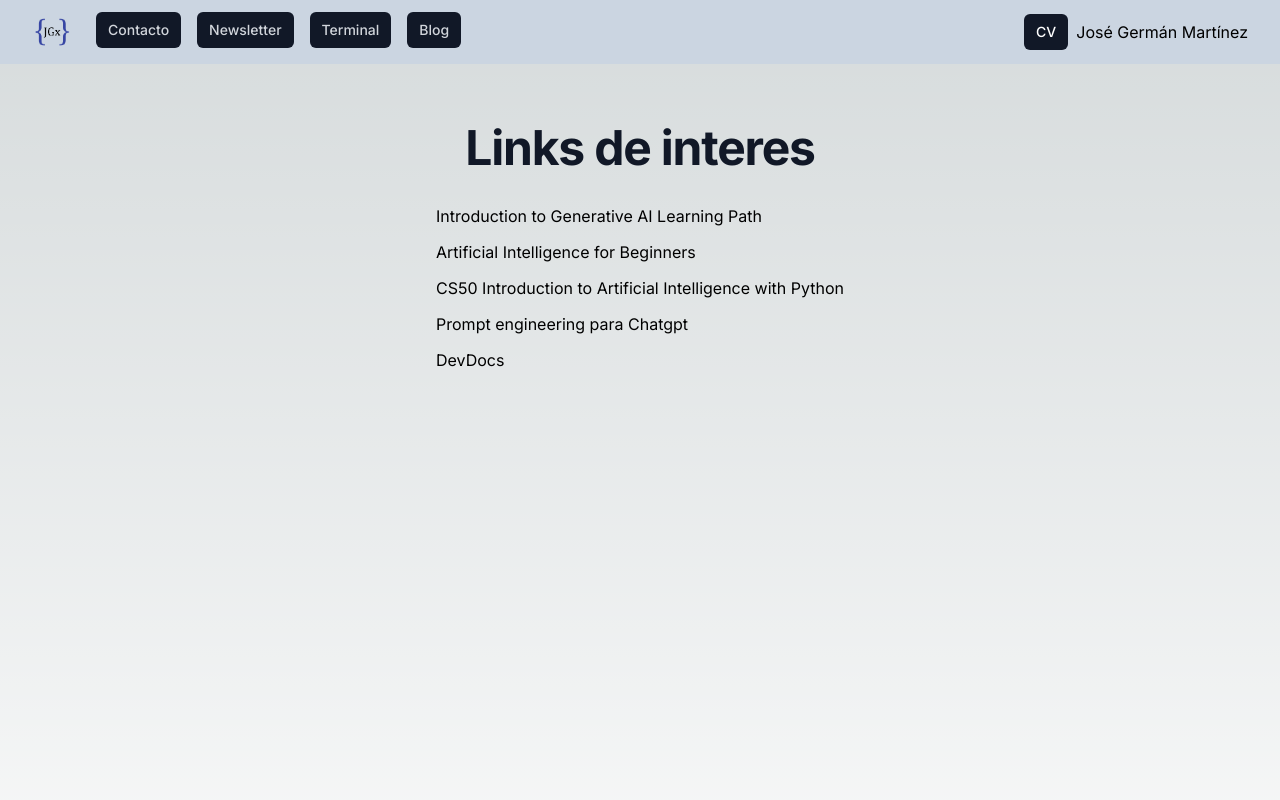
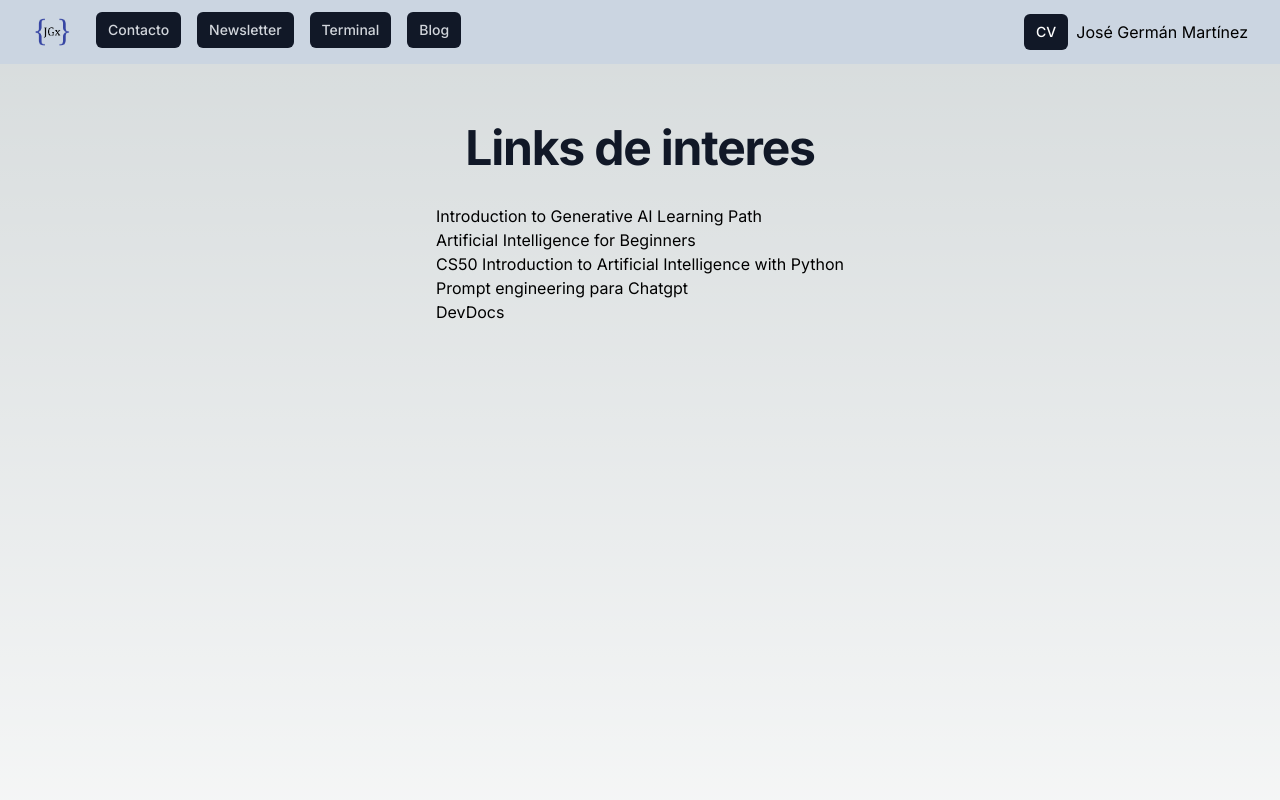
Before and after one commit to JoseGermanx/cv-app, a Next.js app: page /links in a window 1280 px wide. Shown: the top 800 px of the page. Built offline with nearby package versions, Linux system fonts and the light colour scheme.

Commit message:
Actualizar estilos en la lista de artículos

```diff
--- a/src/app/ui/LinksInteres.tsx
+++ b/src/app/ui/LinksInteres.tsx
@@ -45,13 +45,15 @@ const LinksInteres = () => {
   return (
     <div>
       <ul>
+        <div  className="article-list mt-3">
         {LinksDeInteres.map((link) => (
-          <li key={link.id} className="article-list mt-3">
+          <li key={link.id}>
             <Link className="p-2" href={link.path} target="_blanck">
               {link.name}
             </Link>
           </li>
         ))}
+        </div>
       </ul>
     </div>
   );
```
